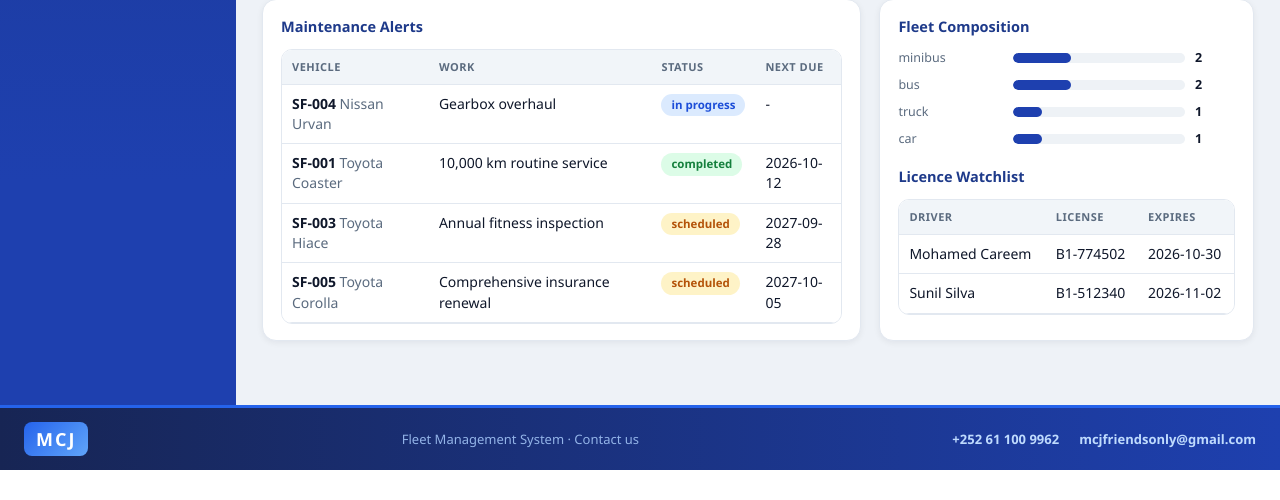
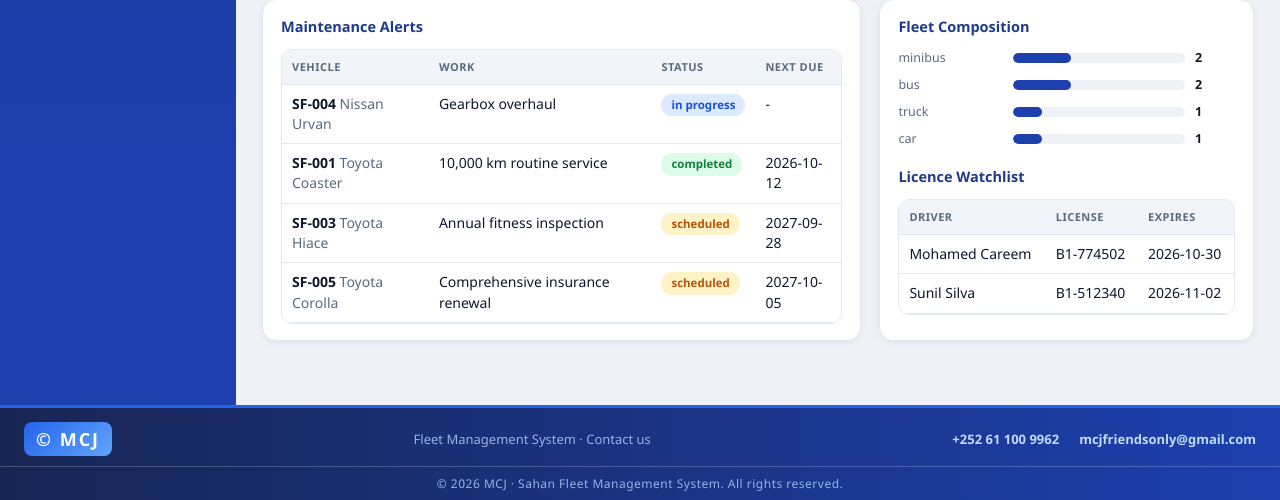
Before and after one commit to mcjawale/sahan, a Flask app: page / in a window 1280 px wide. Shown: the part 1902-2402 px from the top of the page. Before the commit the page ends 2372 px from the top, so only its background shows below. Run offline with Flask 3, Linux system fonts and the light colour scheme; the visitor is signed in with stand-in values (Sample User, id 1); data comes from the database, SQL or seed files in the repository.

Commit message:
Add full footer bar with MCJ copyright

```diff
--- a/static/css/style.css
+++ b/static/css/style.css
@@ -302,17 +302,20 @@ td.num, th.num { text-align: right; font-variant-numeric: tabular-nums; }
 
 /* ---------- Footer ---------- */
 .site-footer {
+  margin-top: auto;
+  background: linear-gradient(90deg, #172554 0%, #1e40af 100%);
+  border-top: 3px solid #2563eb;
+  color: #dbe7ec;
+  font-size: 13px;
+  flex-shrink: 0;
+}
+.footer-main {
   display: flex;
   align-items: center;
   justify-content: space-between;
-  gap: 12px;
+  gap: 12px 20px;
   flex-wrap: wrap;
-  background: linear-gradient(90deg, #172554 0%, #1e40af 100%);
-  color: #dbe7ec;
-  padding: 14px 24px;
-  margin-top: auto;
-  border-top: 3px solid #2563eb;
-  font-size: 13px;
+  padding: 14px 24px 10px;
 }
 .site-footer .footer-brand {
   font-weight: 800;
@@ -327,6 +330,14 @@ td.num, th.num { text-align: right; font-variant-numeric: tabular-nums; }
 .site-footer .footer-contact { display: flex; gap: 20px; flex-wrap: wrap; }
 .site-footer a { color: #bfdbfe; font-weight: 600; text-decoration: none; }
 .site-footer a:hover { color: #fff; text-decoration: underline; }
+.footer-copy {
+  border-top: 1px solid rgb(255 255 255 / .2);
+  padding: 8px 24px;
+  text-align: center;
+  color: #93b4e8;
+  font-size: 12px;
+  letter-spacing: .5px;
+}
 
 /* ---------- Login ---------- */
 .login-screen { display: flex; flex-direction: column; min-height: 100vh; }
--- a/templates/base.html
+++ b/templates/base.html
@@ -90,12 +90,15 @@
 {% endif %}
 
 <footer class="site-footer">
-  <div class="footer-brand">MCJ</div>
-  <div class="footer-lbl">Fleet Management System &middot; Contact us</div>
-  <div class="footer-contact">
-    <a href="tel:+252611009962">+252 61 100 9962</a>
-    <a href="mailto:mcjfriendsonly@gmail.com">mcjfriendsonly@gmail.com</a>
+  <div class="footer-main">
+    <div class="footer-brand">&#169; MCJ</div>
+    <div class="footer-lbl">Fleet Management System &middot; Contact us</div>
+    <div class="footer-contact">
+      <a href="tel:+252611009962">+252 61 100 9962</a>
+      <a href="mailto:mcjfriendsonly@gmail.com">mcjfriendsonly@gmail.com</a>
+    </div>
   </div>
+  <div class="footer-copy">&#169; 2026 MCJ &middot; Sahan Fleet Management System. All rights reserved.</div>
 </footer>
 </body>
 </html>
```
